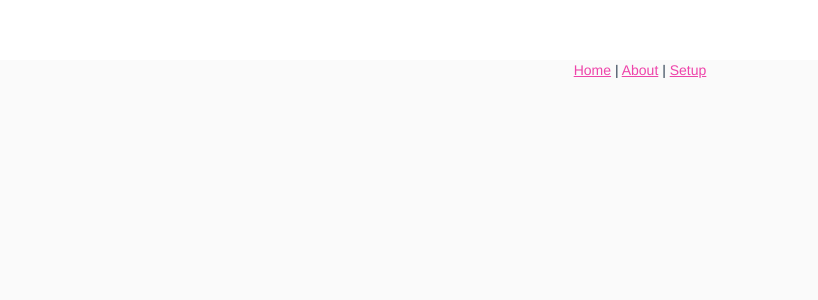
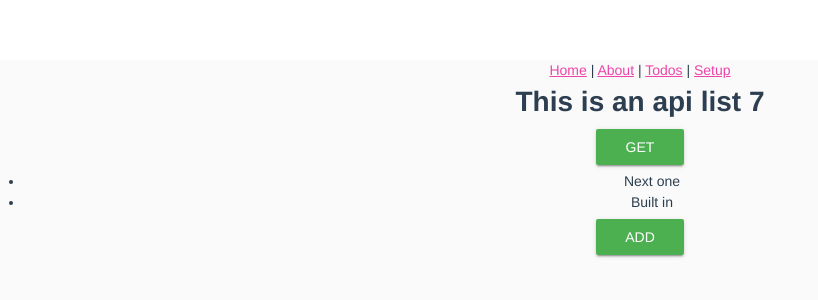
Before and after one commit to happyt/vue3test, a Vue app: page /todos in a window 1280 px wide. Shown: the top 300 px of the page, without its empty margins (0-818 px from the left). Built offline with nearby package versions, Linux system fonts and the light colour scheme.

Commit message:
add todos page, read todos

```diff
--- a/src/App.vue
+++ b/src/App.vue
@@ -3,6 +3,7 @@
     <div id="nav">
       <router-link to="/">Home</router-link> |
       <router-link to="/about">About</router-link> |
+      <router-link to="/todos">Todos</router-link> |
       <router-link to="/setup">Setup</router-link>
     </div>
     <router-view/>
--- a/src/router.js
+++ b/src/router.js
@@ -2,6 +2,7 @@ import Vue from 'vue'
 import Router from 'vue-router'
 import Home from './views/Home.vue'
 import Setup from './views/Setup.vue'
+import Todos from './views/Todos.vue'
 
 Vue.use(Router)
 
@@ -23,6 +24,11 @@ export default new Router({
       component: () => import(/* webpackChunkName: "about" */ './views/About.vue')
     },
     {
+      path: '/todos',
+      name: 'todos',
+      component: Todos
+    },
+    {
       path: '/setup',
       name: 'setup',
       component: Setup
--- a/src/store.js
+++ b/src/store.js
@@ -28,7 +28,16 @@ export default new Vuex.Store({
         'title': 'qui est esse',
         'body': 'est rerum tempore vitae\nsequi sint nihil reprehenderit dolor beatae ea dolores neque\nfugiat blanditiis voluptate porro vel nihil molestiae ut reiciendis\nqui aperiam non debitis possimus qui neque nisi nulla'
       }],
-    todos: [],
+    todos: [{
+      'id': 1,
+      'completed': false,
+      'title': 'Next one'
+    },
+    {
+      'id': 2,
+      'completed': false,
+      'title': 'Built in'
+    }],
     newTodo: ''
   },
   getters: {
@@ -64,7 +73,6 @@ export default new Vuex.Store({
       axios.get(`http://jsonplaceholder.typicode.com/posts`)
       // JSON responses are automatically parsed.
         .then(response => {
-          console.log(response.data.length)
           commit('SET_POSTS', response.data)
           commit('SET_LOADING', false)
         })
@@ -75,7 +83,7 @@ export default new Vuex.Store({
     loadTodos ({ commit }) {
       commit('SET_LOADING', true)
       axios
-        .get('/todos')
+        .get('http://localhost:3000/todos')
         .then(r => r.data)
         .then(todos => {
           commit('SET_TODOS', todos)
--- /dev/null
+++ b/src/views/Todos.vue
@@ -0,0 +1,45 @@
+<template>
+  <div class="todos">
+    <h1>This is an api list {{count}}</h1>
+    <v-btn color="success" @click="readTodos">GET</v-btn>
+     <v-progress-circular v-if=loading
+      indeterminate
+      color="primary"
+    ></v-progress-circular>
+    <ul>
+      <li v-for="item in todos.slice(0, 5)" :key="item.id">
+        {{ item.title }}
+      </li>
+    </ul>
+    <v-btn color="success" @click="addTodo">ADD</v-btn>
+     </div>
+</template>
+
+<script>
+// @ is an alias to /src
+
+export default {
+  name: 'todos',
+  computed: {
+    loading () {
+      return this.$store.state.loading
+    },
+    count () {
+      return this.$store.state.count
+    },
+    todos () {
+      return this.$store.state.todos
+    }
+  },
+  methods: {
+    readTodos () {
+      this.$store.dispatch('loadTodos')
+    },
+    addTodo () {
+
+      this.$store.dispatch('addTodo')
+    }
+  }
+
+}
+</script>
```
